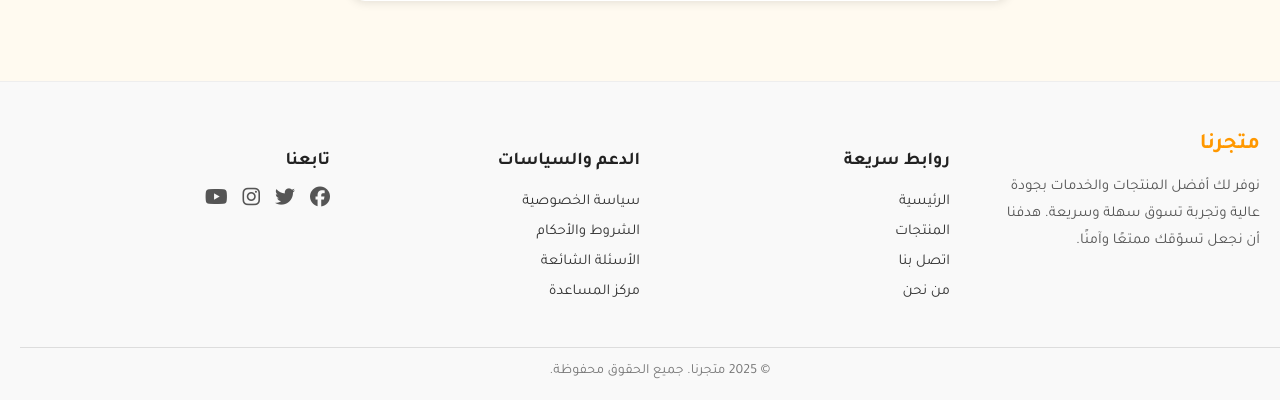
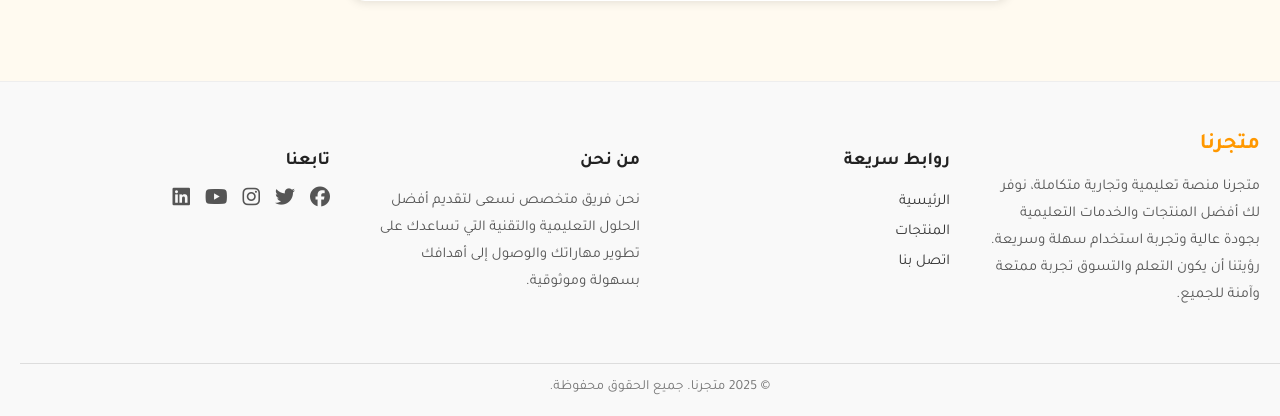
Before and after one commit to Dana1417/store_project, a Django app: page /book/ in a window 1280 px wide. Shown: the part 780-1196 px from the top of the page. Before the commit the page ends 1159 px from the top, so only its background shows below. Run offline with Django 5.2, Linux system fonts and the light colour scheme; some libraries are stand-ins or nearby versions.

Commit message:
Initial commit - رفع المشروع الأولي

```diff
--- a/templates/footer.html
+++ b/templates/footer.html
@@ -6,7 +6,10 @@
     <!-- شعار ونبذة -->
     <div>
       <h2 style="margin:0 0 15px; font-size:22px; color:#ff9800;">متجرنا</h2>
-      <p style="line-height:1.8; color:#555;">نوفر لك أفضل المنتجات والخدمات بجودة عالية وتجربة تسوق سهلة وسريعة. هدفنا أن نجعل تسوّقك ممتعًا وآمنًا.</p>
+      <p style="line-height:1.8; color:#555;">
+        متجرنا منصة تعليمية وتجارية متكاملة، نوفر لك أفضل المنتجات والخدمات التعليمية بجودة عالية وتجربة استخدام سهلة وسريعة.
+        رؤيتنا أن يكون التعلم والتسوق تجربة ممتعة وآمنة للجميع.
+      </p>
     </div>
 
     <!-- روابط سريعة -->
@@ -16,29 +19,27 @@
         <li><a href="/" style="color:#333; text-decoration:none;">الرئيسية</a></li>
         <li><a href="/products/" style="color:#333; text-decoration:none;">المنتجات</a></li>
         <li><a href="/contact/" style="color:#333; text-decoration:none;">اتصل بنا</a></li>
-        <li><a href="/about/" style="color:#333; text-decoration:none;">من نحن</a></li>
       </ul>
     </div>
 
-    <!-- السياسات -->
+    <!-- من نحن -->
     <div>
-      <h3 style="margin-bottom:15px; font-size:18px; color:#222;">الدعم والسياسات</h3>
-      <ul style="list-style:none; padding:0; margin:0; line-height:2;">
-        <li><a href="/privacy/" style="color:#333; text-decoration:none;">سياسة الخصوصية</a></li>
-        <li><a href="/terms/" style="color:#333; text-decoration:none;">الشروط والأحكام</a></li>
-        <li><a href="/faq/" style="color:#333; text-decoration:none;">الأسئلة الشائعة</a></li>
-        <li><a href="/help/" style="color:#333; text-decoration:none;">مركز المساعدة</a></li>
-      </ul>
+      <h3 style="margin-bottom:15px; font-size:18px; color:#222;">من نحن</h3>
+      <p style="line-height:1.8; color:#555; margin:0;">
+        نحن فريق متخصص نسعى لتقديم أفضل الحلول التعليمية والتقنية
+        التي تساعدك على تطوير مهاراتك والوصول إلى أهدافك بسهولة وموثوقية.
+      </p>
     </div>
 
     <!-- تواصل اجتماعي -->
     <div>
       <h3 style="margin-bottom:15px; font-size:18px; color:#222;">تابعنا</h3>
       <div style="display:flex; gap:15px; font-size:20px;">
-        <a href="#" style="color:#555;"><i class="fab fa-facebook"></i></a>
-        <a href="#" style="color:#555;"><i class="fab fa-twitter"></i></a>
-        <a href="#" style="color:#555;"><i class="fab fa-instagram"></i></a>
-        <a href="#" style="color:#555;"><i class="fab fa-youtube"></i></a>
+        <a href="https://facebook.com" target="_blank" style="color:#555;"><i class="fab fa-facebook"></i></a>
+        <a href="https://twitter.com" target="_blank" style="color:#555;"><i class="fab fa-twitter"></i></a>
+        <a href="https://instagram.com" target="_blank" style="color:#555;"><i class="fab fa-instagram"></i></a>
+        <a href="https://youtube.com" target="_blank" style="color:#555;"><i class="fab fa-youtube"></i></a>
+        <a href="https://linkedin.com" target="_blank" style="color:#555;"><i class="fab fa-linkedin"></i></a>
       </div>
     </div>
 
```
